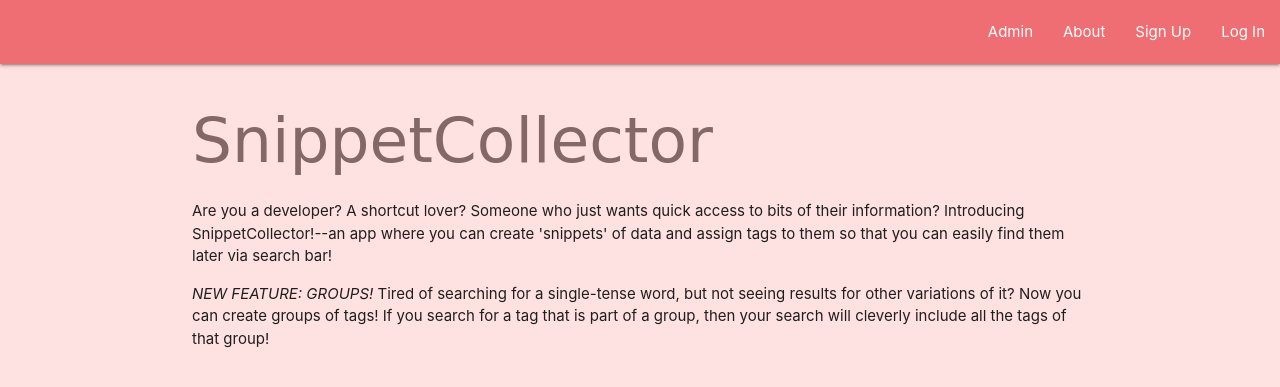
After one commit to richardkentng/snippetcollector, a Django app: page / in a window 1280 px wide. The commit adds this page. Shown: the top 387 px of the page. Run offline with Django 3.2, Linux system fonts and the light colour scheme; some web fonts are replaced.

Commit message:
adds auth

```diff
--- a/main_app/models.py
+++ b/main_app/models.py
@@ -1,4 +1,5 @@
 from django.db import models
+from django.contrib.auth.models import User
 
 # Create your models here.
 
@@ -6,6 +7,7 @@ from django.db import models
 
 class Group(models.Model):
     name = models.CharField(max_length=200)
+    user = models.ForeignKey(User, on_delete=models.CASCADE)
 
     def __str__(self):
         return self.name
@@ -20,6 +22,7 @@ class Tag(models.Model):
 class Snippet(models.Model):
     body = models.TextField(max_length=1000)
     tags = models.ManyToManyField(Tag, blank=True)
+    user = models.ForeignKey(User, on_delete=models.CASCADE)
 
     def __str__(self):
         return self.body
--- a/main_app/templates/base.html
+++ b/main_app/templates/base.html
@@ -22,10 +22,21 @@
 </head>
 <body>
     <nav class="nav-wrapper">
+
+
         <ul class="right">
-            <li><a href="{% url 'snippets' %}">Snippets</a></li>
-            <li><a href="{% url 'groups' %}">Groups</a></li>
             <li><a href="/admin" target="_blank">Admin</a></li>
+
+            {% if user.is_authenticated %}
+                <li style="color: #6df56d; margin-right: 20px;">Hi, {{user}}!</li>
+                <li><a href="{% url 'snippets' %}">Snippets</a></li>
+                <li><a href="{% url 'groups' %}">Groups</a></li>
+                <li><a href="{% url 'logout' %}">Log Out</a></li>
+            {% else %}
+                <li><a href="{% url 'home' %}">About</a></li>
+                <li><a href="{% url 'signup' %}">Sign Up</a></li>
+                <li><a href="{% url 'login' %}">Log In</a></li>
+            {%  endif %}
         </ul>
     </nav>
 
--- /dev/null
+++ b/main_app/templates/home.html
@@ -0,0 +1,8 @@
+{% extends 'base.html' %}
+
+{% block content %}
+    <h1 class="h1">SnippetCollector</h1>
+    <p>Are you a developer? A shortcut lover?  Someone who just wants quick access to bits of their information?  Introducing SnippetCollector!--an app where you can create 'snippets' of data and assign tags to them so that you can easily find them later via search bar!</p>
+
+    <p><i>NEW FEATURE: GROUPS!</i> Tired of searching for a single-tense word, but not seeing results for other variations of it?  Now you can create groups of tags!  If you search for a tag that is part of a group, then your search will cleverly include all the tags of that group!</p>
+{% endblock content %}
--- a/main_app/templates/snippets/index.html
+++ b/main_app/templates/snippets/index.html
@@ -28,7 +28,6 @@
         </form>
     </div>
 
-    {% comment %}  {% endcomment %}
     <button class="btn-new-snippet" style="margin-bottom: 8px;">New Snippet</button>
 
     {% comment %} NEW SNIPPET (ModelForm) {% endcomment %}
@@ -89,6 +88,8 @@
                 {% comment %} SCORE (BOTTOM LEFT CORNER) {% endcomment %}
                 <div class="score" style="height:14px; width: 10px; background: #fff; border: 1px solid #aaa; position: absolute; bottom: 0; left: 0; font-size: 10px;"></div>
             </div>
+        {% empty %}
+            <p>You have no snippets. :'(</p>
         {% endfor %}
     </div>
 
--- a/main_app/urls.py
+++ b/main_app/urls.py
@@ -2,6 +2,7 @@ from django.urls import path
 from . import views
 
 urlpatterns = [
+    path('', views.home, name="home"),
     path('snippets/', views.snippets, name="snippets"),
     path('snippets/new', views.new_snippet, name="new_snippet"),
     path('snippets/<int:snippet_id>/delete', views.delete_snippet, name="delete_snippet"),
@@ -13,4 +14,5 @@ urlpatterns = [
     path('groups/<int:group_id>/delete/', views.delete_group, name="delete_group"),
     path('groups/<int:group_id>/assoc_tag_to_group/', views.assoc_tag_to_group, name="assoc_tag_to_group"),
     path('groups/<int:tag_id>/unassoc_tag_from_group/', views.unassoc_tag_from_group, name="unassoc_tag_from_group"),
+    path('accounts/signup/',views.signup, name="signup"),
 ]
--- a/main_app/views.py
+++ b/main_app/views.py
@@ -1,24 +1,35 @@
 from django.shortcuts import render, redirect
 from django.http import HttpResponse
+from django.contrib.auth.forms import UserCreationForm
+from django.contrib.auth import login
+from django.contrib.auth.decorators import login_required
 from .models import Group, Tag, Snippet
 from .forms import SnippetForm, GroupForm
 
 # Create your views here.
+def home(request):
+    return render(request, 'home.html')
+
+@login_required
 def snippets(request):
     # query all snippets
-    snippets = Snippet.objects.all()
+    snippets = Snippet.objects.filter(user=request.user)
     # query all groups
     groups = Group.objects.all()
     # send empty instance of SnippetForm
     snippet_form = SnippetForm()
     return render(request, 'snippets/index.html', {'snippets': snippets, 'snippet_form': snippet_form, 'groups': groups})
 
+@login_required
 def new_snippet(request):
     # populate snippet form with post data
     snippet_form = SnippetForm(request.POST)
-    snippet_form.save()
+    new_snippet = snippet_form.save(commit=False)
+    new_snippet.user = request.user
+    new_snippet.save()
     return redirect('snippets')
 
+@login_required
 def edit_snippet(request, snippet_id):
     # query snippet by id
     snippet = Snippet.objects.get(id=snippet_id)
@@ -26,12 +37,14 @@ def edit_snippet(request, snippet_id):
     snippet.save()
     return redirect('snippets')
 
+@login_required
 def delete_snippet(request, snippet_id):
     # find snippet, delete it
     snippet = Snippet.objects.get(id=snippet_id)
     snippet.delete()
     return redirect('snippets')
 
+@login_required
 def unassoc_tag(request, snippet_id, tag_id):
     # find snippet with provided id
     snippet = Snippet.objects.get(id=snippet_id)
@@ -41,7 +54,7 @@ def unassoc_tag(request, snippet_id, tag_id):
     snippet.tags.remove(tag)
     return redirect('snippets')
 
-
+@login_required
 def findOrCreate_assoc_tag(request, snippet_id):
     # find snippet with provided id
     snippet = Snippet.objects.get(id=snippet_id)
@@ -53,34 +66,55 @@ def findOrCreate_assoc_tag(request, snippet_id):
     snippet.tags.add(foundOrCreated_tag)
     return redirect('snippets')
 
+@login_required
 def groups(request):
     # query groups and send to template
-    groups = Group.objects.all()
+    groups = Group.objects.filter(user=request.user)
     # send empty instance of GroupForm to template
     group_form = GroupForm()
     return render(request, 'groups.html', {'groups': groups, 'group_form': group_form})
 
+@login_required
 def new_group(request):
     # populate instance of GroupForm with post data
     group_form = GroupForm(request.POST)
-    group_form.save()
+    new_group = group_form.save(commit=False)
+    new_group.user = request.user
+    new_group.save()
     return redirect('groups')
 
+@login_required
 def delete_group(request, group_id):
     # query specific group to delete
     group = Group.objects.get(id=group_id)
     group.delete()
     return redirect('groups')
 
+@login_required
 def assoc_tag_to_group(request, group_id):
     # create tag from request-post data
     tag = Tag(name=request.POST['tag'], group_id=group_id)
     tag.save()
     return redirect('groups')
 
+@login_required
 def unassoc_tag_from_group(request, tag_id):
     # query for specific tag, remove foreign key
     tag = Tag.objects.get(id=tag_id)
     tag.group_id = None
     tag.save()
     return redirect('groups')
+
+def signup(request):
+    err_msg = ''
+    form = UserCreationForm(request.POST or None)
+    if request.method == 'POST':
+        # return HttpResponse('<p>post</p>')
+        if form.is_valid():
+            new_user = form.save()
+            login(request, new_user)
+            return redirect('snippets')
+        else:
+            err_msg = 'Invalid signup.  Please try again.'
+    return render(request, 'registration/signup.html', {'form': form, 'err_msg': err_msg})
+        # return HttpResponse('<p>get</p>')
--- a/snippetcollector_project/urls.py
+++ b/snippetcollector_project/urls.py
@@ -19,4 +19,5 @@ from django.urls import path, include
 urlpatterns = [
     path('admin/', admin.site.urls),
     path('', include('main_app.urls')),
+    path('accounts/', include('django.contrib.auth.urls')),
 ]
```
Also changed, not shown: main_app/templates/groups.html (+13 -3 lines), main_app/templates/registration/login.html (added, +17 -0 lines), main_app/templates/registration/signup.html (added, +19 -0 lines), snippetcollector_project/settings.py (+11 -9 lines), main_app/migrations/0009_snippet_user.py (added), main_app/migrations/0010_group_user.py (added).
